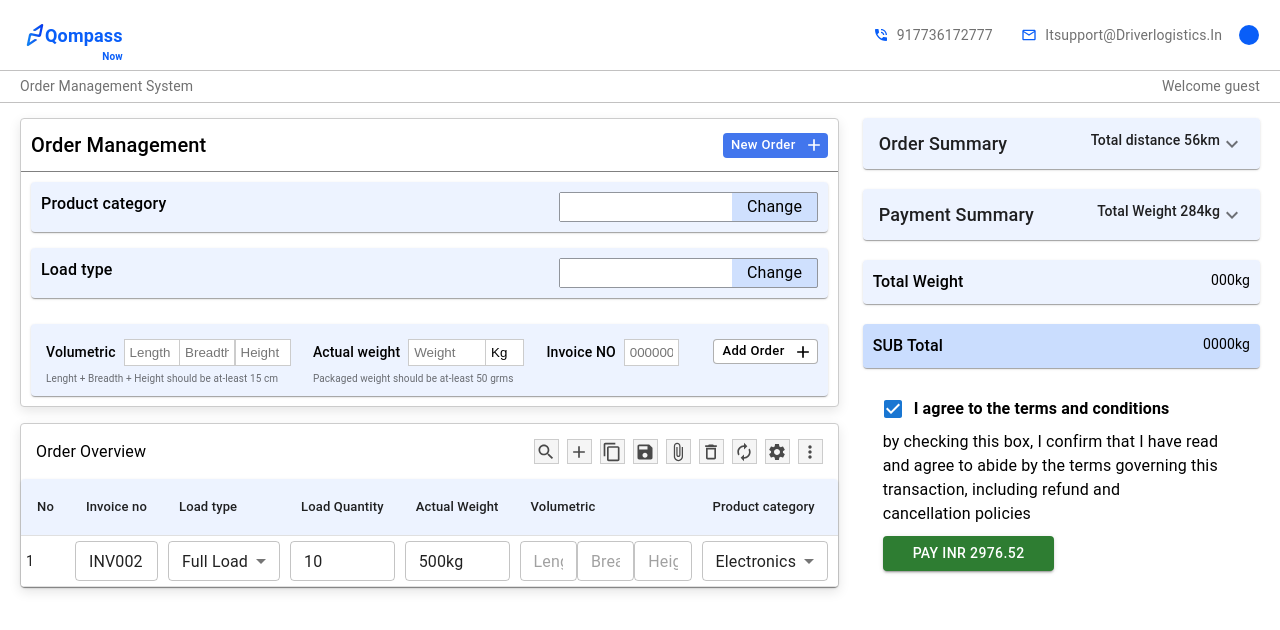
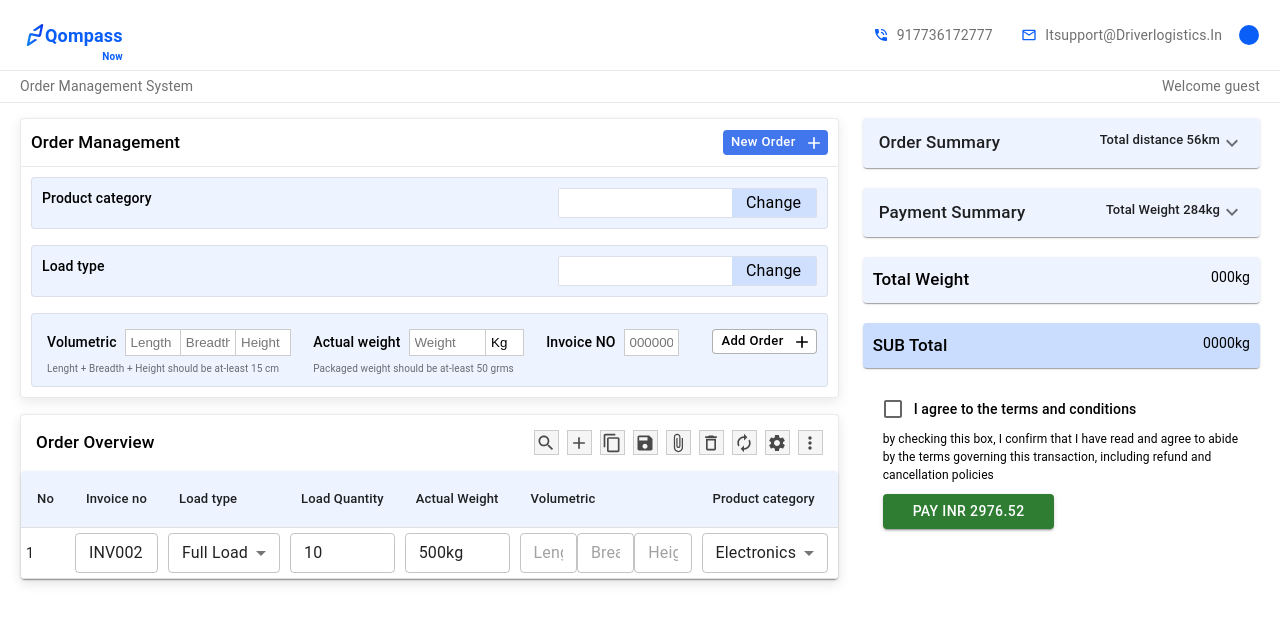
Before and after one commit to sanjaii1/driverLogi-qompassNow-app, a React (Create React App) app: page / in a window 1280 px wide. Shown: the top 630 px of the page. Built offline with nearby package versions, Linux system fonts and the light colour scheme.

Commit message:
bug: small changes

```diff
--- a/src/pages/componets/aside.js
+++ b/src/pages/componets/aside.js
@@ -38,7 +38,12 @@ export default function Aside() {
   return (
     <Box>
       <Box>
-        <Accordion sx={{ background: "#095ef812" }}>
+        <Accordion
+          sx={{
+            background: "#095ef812",
+
+          }}
+        >
           <AccordionSummary
             expandIcon={<ExpandMoreIcon />}
             aria-controls="panel1-content"
@@ -52,12 +57,12 @@ export default function Aside() {
               }}
             >
               <Box>
-                <Typography sx={{ fontSize: "18px", fontWeight: 550 }}>
+                <Typography sx={{ fontSize: "17px", fontWeight: 550 }}>
                   Order Summary
                 </Typography>
               </Box>
               <Box>
-                <Typography sx={{ fontSize: "14px", fontWeight: 550 }}>
+                <Typography sx={{ fontSize: "13px", fontWeight: 500 }}>
                   Total distance 56km
                 </Typography>
               </Box>
@@ -66,9 +71,9 @@ export default function Aside() {
           <Divider />
           <AccordionDetails>
             <Typography
-              sx={{ fontSize: "14px", whiteSpace: "nowrap", fontWeight: 550 }}
+              sx={{ fontSize: "13px", whiteSpace: "nowrap", fontWeight: 550 }}
             >
-              Pickup Address {''}
+              Pickup Address {""}
               <span
                 style={{ color: "#3F48CC", cursor: "pointer" }}
                 onClick={handleOpenPickUP}
@@ -76,37 +81,37 @@ export default function Aside() {
                 (Edit)
               </span>
             </Typography>
-            <Typography sx={{ fontSize: "13px", fontWeight: 400 }}>
+            <Typography sx={{ fontSize: "12px", fontWeight: 400 }}>
               Burger St, near Police Staticnort Nagar, Fort Kachi, Koch, Kerala
               682001, India Pickup Contact details
             </Typography>
           </AccordionDetails>
           <AccordionDetails>
             <Typography
-              sx={{ fontSize: "14px", whiteSpace: "nowrap", fontWeight: 550 }}
+              sx={{ fontSize: "13px", whiteSpace: "nowrap", fontWeight: 550 }}
             >
               Pickup Contact details
             </Typography>
-            <Typography sx={{ fontSize: "13px", fontWeight: 400 }}>
+            <Typography sx={{ fontSize: "12px", fontWeight: 400 }}>
               lack Goe +91 9876543210 | jark goe15215@gmail.com
             </Typography>
           </AccordionDetails>
           <AccordionDetails>
             <Typography
-              sx={{ fontSize: "14px", whiteSpace: "nowrap", fontWeight: 550 }}
+              sx={{ fontSize: "13px", whiteSpace: "nowrap", fontWeight: 550 }}
             >
               Pickup Time & Date
             </Typography>
-            <Typography sx={{ fontSize: "13px", fontWeight: 400 }}>
+            <Typography sx={{ fontSize: "12px", fontWeight: 400 }}>
               24/07/2024 | 16:00-20:00
             </Typography>
           </AccordionDetails>
           <Divider />
           <AccordionDetails>
             <Typography
-              sx={{ fontSize: "14px", whiteSpace: "nowrap", fontWeight: 550 }}
+              sx={{ fontSize: "13px", whiteSpace: "nowrap", fontWeight: 550 }}
             >
-              Delivery Address {''}
+              Delivery Address {""}
               <span
                 style={{ color: "#3F48CC", cursor: "pointer" }}
                 onClick={handleOpenDelivery}
@@ -114,25 +119,25 @@ export default function Aside() {
                 (Edit)
               </span>
             </Typography>
-            <Typography sx={{ fontSize: "13px", fontWeight: 400 }}>
+            <Typography sx={{ fontSize: "12px", fontWeight: 400 }}>
               6/40, Mattanchery Cochin, Jew Town Rd, Emakulam, Kochi, Kerala
               682202, India
             </Typography>
           </AccordionDetails>
           <AccordionDetails>
             <Typography
-              sx={{ fontSize: "14px", whiteSpace: "nowrap", fontWeight: 550 }}
+              sx={{ fontSize: "13px", whiteSpace: "nowrap", fontWeight: 550 }}
             >
               Delivery Contact details
             </Typography>
-            <Typography sx={{ fontSize: "13px", fontWeight: 400 }}>
+            <Typography sx={{ fontSize: "12px", fontWeight: 400 }}>
               Napier +91 9876543210 | napier 5215@gmail.com
             </Typography>
           </AccordionDetails>
           <Divider />
           <AccordionDetails>
             <Typography
-              sx={{ fontSize: "14px", whiteSpace: "nowrap", fontWeight: 550 }}
+              sx={{ fontSize: "13px", whiteSpace: "nowrap", fontWeight: 550 }}
             >
               Product category
             </Typography>
@@ -146,7 +151,7 @@ export default function Aside() {
                 marginTop: "5px",
               }}
             >
-              <Typography sx={{ fontSize: "13px", fontWeight: 400 }}>
+              <Typography sx={{ fontSize: "12px", fontWeight: 400 }}>
                 Electronics
               </Typography>
             </Box>
@@ -154,7 +159,7 @@ export default function Aside() {
           <Divider />
           <AccordionDetails>
             <Typography
-              sx={{ fontSize: "14px", whiteSpace: "nowrap", fontWeight: 550 }}
+              sx={{ fontSize: "13px", whiteSpace: "nowrap", fontWeight: 550 }}
             >
               Load category
             </Typography>
@@ -168,7 +173,7 @@ export default function Aside() {
                 marginTop: "5px",
               }}
             >
-              <Typography sx={{ fontSize: "13px", fontWeight: 400 }}>
+              <Typography sx={{ fontSize: "12px", fontWeight: 400 }}>
                 Carton Box
               </Typography>
             </Box>
@@ -189,6 +194,7 @@ export default function Aside() {
                   verticalAlign: "middle",
                   marginRight: 1,
                   fontSize: "16px",
+                  color:"#a7a7a7ab"
                 }}
               />
               The estimated cost may vary from the final shipping cost based on
@@ -212,14 +218,14 @@ export default function Aside() {
               }}
             >
               <Box>
-                <Typography sx={{ fontSize: "18px", fontWeight: 550 }}>
+                <Typography sx={{ fontSize: "17px", fontWeight: 550 }}>
                   {" "}
                   Payment Summary{" "}
                 </Typography>
               </Box>
               <Box>
                 {" "}
-                <Typography sx={{ fontSize: "14px", fontWeight: 550 }}>
+                <Typography sx={{ fontSize: "13px", fontWeight: 500 }}>
                   {" "}
                   Total Weight 284kg{" "}
                 </Typography>
@@ -288,7 +294,7 @@ export default function Aside() {
                     Docket Charge
                   </TableCell>
                   <TableCell sx={{ width: "50%", fontSize: "13px" }}>
-                     2016.00
+                    2016.00
                   </TableCell>
                 </TableRow>
                 <TableRow>
@@ -382,7 +388,7 @@ export default function Aside() {
           background: "#095ef812",
         }}
       >
-        <Typography sx={{ fontSize: "16px", fontWeight: 550 }}>
+        <Typography sx={{ fontSize: "17px", fontWeight: 550 }}>
           Total Weight
         </Typography>
         <Typography sx={{ fontSize: "14px" }}>000kg</Typography>
@@ -398,7 +404,7 @@ export default function Aside() {
           background: "#095ef836",
         }}
       >
-        <Typography sx={{ fontSize: "16px", fontWeight: 550 }}>
+        <Typography sx={{ fontSize: "17px", fontWeight: 550 }}>
           SUB Total
         </Typography>
         <Typography sx={{ fontSize: "14px" }}>0000kg</Typography>
@@ -410,14 +416,14 @@ export default function Aside() {
         }}
       >
         <FormControlLabel
-          control={<Checkbox defaultChecked />}
+          control={<Checkbox  />}
           label={
-            <Typography style={{ fontWeight: "bold" }}>
+            <Typography style={{ fontWeight: 550,fontSize:"14px" }}>
               I agree to the terms and conditions
             </Typography>
           }
         />
-        <Typography>
+        <Typography sx={{fontSize:'12px'}}>
           by checking this box, I confirm that I have read and agree to abide by
           the terms governing this transaction, including refund and
           cancellation policies
--- a/src/pages/componets/header.js
+++ b/src/pages/componets/header.js
@@ -129,7 +129,7 @@ export default function Header() {
         container
         sx={{
           background: "white",
-          borderBottom:'1px solid #5855555c',
+          borderBottom:'1px solid #5855551f',
           justifyContent: "space-between",
           alignItems: "center",
           padding:'5px 20px 5px 20px'
--- a/src/pages/componets/orderManagement.js
+++ b/src/pages/componets/orderManagement.js
@@ -82,15 +82,15 @@ export default function OrderManagement() {
   return (
     <Box
       sx={{
-        border: "1px solid #ccc",
+        border: "1px solid #5855551f",
         borderRadius: "4px",
-        boxShadow: "0px 4px 12px rgba(0, 0, 0, 0.1)",
+        boxShadow: "0px 4px 12px #5855551f",
         backgroundColor: "#fff",
       }}
     >
       <Box
         sx={{
-          borderBottom: "1px solid grey",
+          borderBottom: "1px solid #5855551f",
           padding: "10px",
         }}
       >
@@ -100,7 +100,7 @@ export default function OrderManagement() {
               display="flex"
               justifyContent={{ xs: "center", sm: "flex-start" }}
             >
-              <Typography variant="h6" sx={{ fontWeight: 550 }}>
+              <Typography variant="h6" sx={{ fontWeight: 550, fontSize:"17px" }}>
                 Order Management
               </Typography>
             </Box>
@@ -142,20 +142,21 @@ export default function OrderManagement() {
                 sx={{
                   padding: "10px",
                   borderRadius: "4px",
-                  boxShadow: 1,
+                  // boxShadow: 3,
+                  border: "1px solid #5855551f",
                   backgroundColor: "#095ef812",
                 }}
               >
                 <Grid container>
                   <Grid item xs={12} sm={6} md={6} lg={8} xl={8}>
-                    <Typography sx={{ color: "#000000", fontWeight: 550 }}>
+                    <Typography sx={{ color: "#000000", fontWeight: 550, fontSize:"14px" }}>
                       Product category
                     </Typography>
                   </Grid>
                   <Grid item xs={12} sm={6} md={6} lg={4} xl={4}>
                     <Box
                       sx={{
-                        border: "1px solid #00000063",
+                        border: "1px solid #5855551f",
                         borderRadius: "2px",
                         display: "flex",
                         alignItems: "center",
@@ -197,7 +198,8 @@ export default function OrderManagement() {
                 sx={{
                   padding: "10px",
                   borderRadius: "4px",
-                  boxShadow: 3,
+                  boxShadow: 6,
+                  border: "1px solid #5855551f",
                 }}
               >
                 <Grid container spacing={2}>
@@ -274,20 +276,21 @@ export default function OrderManagement() {
                 sx={{
                   padding: "10px",
                   borderRadius: "4px",
-                  boxShadow: 1,
+                  // boxShadow: 1,
+                  border: "1px solid #5855551f",
                   backgroundColor: "#095ef812",
                 }}
               >
                 <Grid container>
                   <Grid item xs={12} sm={6} md={6} lg={8} xl={8}>
-                    <Typography sx={{ color: "#000000", fontWeight: 550 }}>
+                    <Typography sx={{ color: "#000000", fontWeight: 550,fontSize:"14px" }}>
                       Load type
                     </Typography>
                   </Grid>
                   <Grid item xs={12} sm={6} md={6} lg={4} xl={4}>
                     <Box
                       sx={{
-                        border: "1px solid #00000063",
+                        border: "1px solid #5855551f",
                         borderRadius: "2px",
                         display: "flex",
                         alignItems: "center",
@@ -329,7 +332,9 @@ export default function OrderManagement() {
                 sx={{
                   padding: "10px",
                   borderRadius: "4px",
-                  boxShadow: 3,
+                  boxShadow: 6,
+                  border: "1px solid #5855551f",
+
                 }}
               >
                 <Grid container spacing={2}>
@@ -471,9 +476,11 @@ export default function OrderManagement() {
           <Grid item xs={12} sm={12} md={12} lg={12} xl={12}>
             <Box
               sx={{
-                marginTop: "10px",
+
                 borderRadius: "4px",
-                boxShadow: 1,
+                // boxShadow: 1,
+                border: "1px solid #5855551f",
+
                 padding: "10px",
                 display: "flex",
                 justifyContent: "space-between",
--- a/src/pages/componets/orderOverview.js
+++ b/src/pages/componets/orderOverview.js
@@ -31,7 +31,7 @@ export default function OrderOverview() {
   return (
     <Box
       sx={{
-        border: "1px solid #ccc",
+        border: "1px solid #5855551f",
         borderRadius: "4px",
         // padding: "16px",
         boxShadow: "0px 4px 12px rgba(0, 0, 0, 0.1)",
@@ -48,7 +48,7 @@ export default function OrderOverview() {
         }}
       >
         <Box>
-          <Typography>Order Overview</Typography>
+          <Typography sx={{fontSize:"17px", fontWeight:550}}>Order Overview</Typography>
         </Box>
         <Box>
           <IconButton
--- a/src/pages/style.js
+++ b/src/pages/style.js
@@ -2,8 +2,8 @@ const style = (theme) => ({
   mainHeadGrid: {
     "&.MuiGrid-root": {
       background: "white",
-     borderBottom:'1px solid #5855555c',
-     padding:"10px"
+      borderBottom: "1px solid #5855551f",
+      padding: "10px",
     },
   },
 });
```
